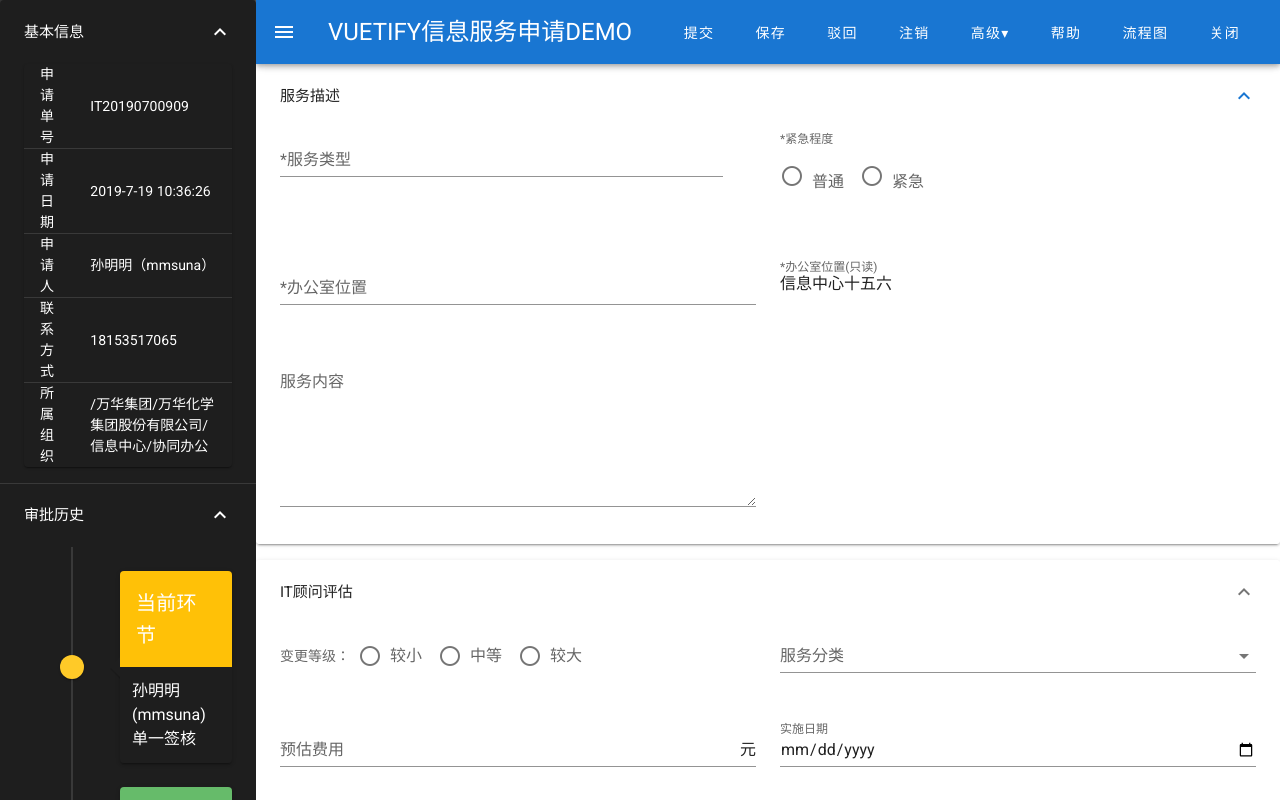
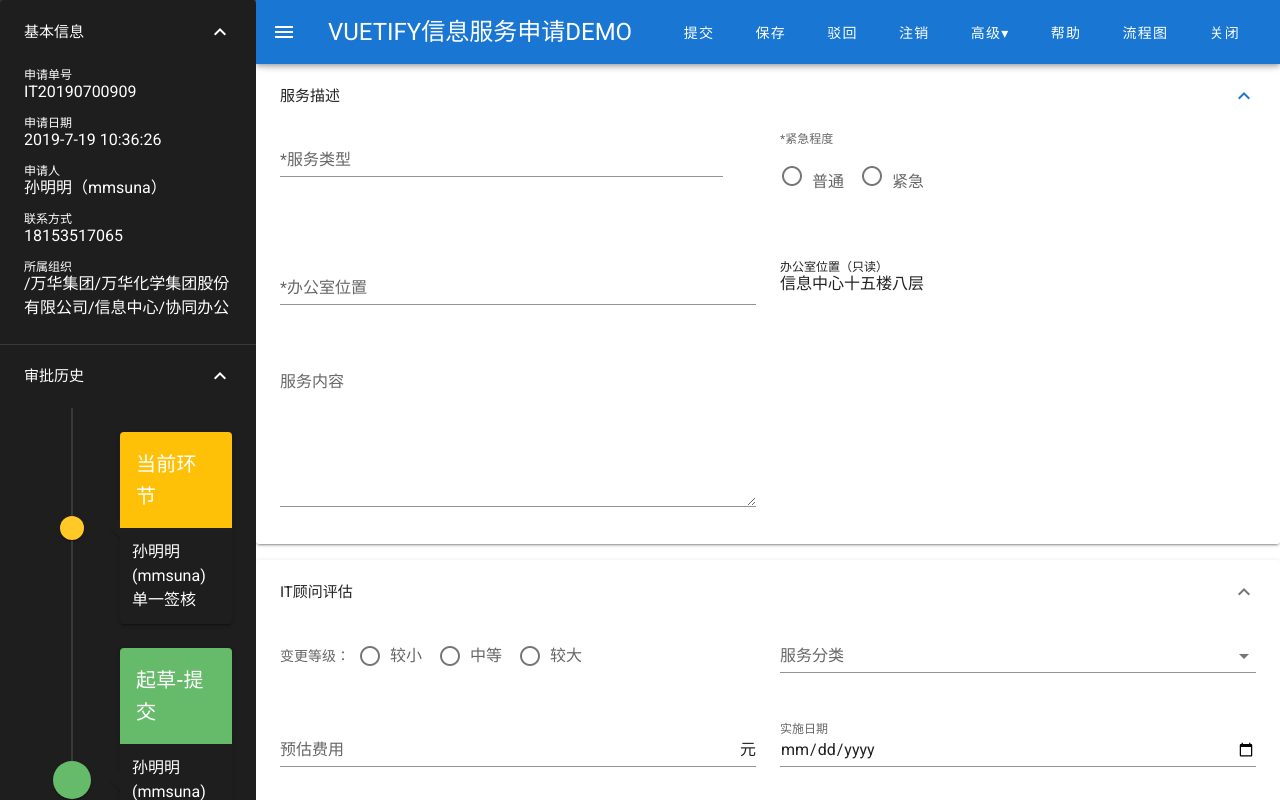
Before and after one commit to ebolavirus/VuetifyDemo, a Vue app: page / in a window 1280 px wide. Shown: the top 800 px of the page. Built offline with nearby package versions, Linux system fonts and the light colour scheme.

Commit message:
sidedrawer logic finished.

```diff
--- a/src/components/HelloWorld.vue
+++ b/src/components/HelloWorld.vue
@@ -12,13 +12,8 @@
           <v-expansion-panel-content>
             <v-layout wrap>
               <v-flex xs12 sm6 md6 lg6>
-                <v-text-field
-                  label="*服务类型"
-                  append-outer-icon="mdi-file-document-box-search"
-                  readonly
-                  @click:append-outer.stop="typeSelect"
-                  v-model="typeValue"
-                ></v-text-field>
+                <v-text-field label="*服务类型" append-outer-icon="mdi-file-document-box-search" readonly
+                  @click:append-outer.stop="typeSelect" v-model="typeValue"></v-text-field>
                 <TypeDialog v-model="typedialog" @dialogSelected="typeDialogSelected" />
               </v-flex>
               <v-flex xs12 sm6 md6 lg6>
@@ -28,7 +23,7 @@
                 <v-text-field label="*办公室位置"></v-text-field>
               </v-flex>
               <v-flex xs12 sm6 md6 lg6>
-                <TextfieldReadonly />
+                <TextfieldReadonly titleValue="办公室位置（只读）" realValue="信息中心十五楼八层" />
               </v-flex>
               <v-flex xs12 sm6 md6 lg6>
                 <v-textarea label="服务内容"></v-textarea>
@@ -52,7 +47,7 @@
                 </v-radio-group>
               </v-flex>
               <v-flex xs12 sm6 md6 lg6>
-                <v-select :items="serviceTypes" label="服务分类" ></v-select>
+                <v-select :items="serviceTypes" label="服务分类"></v-select>
               </v-flex>
               <v-flex xs12 sm6 md6 lg6>
                 <v-text-field label="预估费用" type="number" suffix="元"></v-text-field>
@@ -61,23 +56,13 @@
                 <v-text-field label="实施日期" type="date"></v-text-field>
               </v-flex>
               <v-flex xs12 sm6 md6 lg6>
-                <v-text-field
-                  label="办理人员名称"
-                  append-outer-icon="mdi-file-document-box-search"
-                  readonly
-                  @click:append-outer.stop="dutySelect"
-                  v-model="dutyValue"
-                ></v-text-field>
+                <v-text-field label="办理人员名称" append-outer-icon="mdi-file-document-box-search" readonly
+                  @click:append-outer.stop="dutySelect" v-model="dutyValue"></v-text-field>
                 <HumanDialog v-model="dutydialog" @dialogSelected="dutyDialogSelected" />
               </v-flex>
               <v-flex xs12 sm6 md6 lg6>
-                <v-text-field
-                  label="通知人员"
-                  append-outer-icon="mdi-file-document-box-search"
-                  readonly
-                  @click:append-outer.stop="dutySelect"
-                  v-model="dutyValue"
-                ></v-text-field>
+                <v-text-field label="通知人员" append-outer-icon="mdi-file-document-box-search" readonly
+                  @click:append-outer.stop="dutySelect" v-model="dutyValue"></v-text-field>
                 <HumanDialog v-model="dutydialog" @dialogSelected="dutyDialogSelected" />
               </v-flex>
               <v-flex xs12 sm6 md6 lg6>
@@ -92,16 +77,8 @@
           <v-expansion-panel-content>
             <v-layout wrap>
               <v-flex xs12 sm6 md6 lg6>
-                <v-menu
-                  ref="menu"
-                  v-model="startDateMenu"
-                  :close-on-content-click="false"
-                  :return-value.sync="date1"
-                  transition="scale-transition"
-                  offset-y
-                  full-width
-                  min-width="290px"
-                >
+                <v-menu ref="menu" v-model="startDateMenu" :close-on-content-click="false" :return-value.sync="date1"
+                  transition="scale-transition" offset-y full-width min-width="290px">
                   <template v-slot:activator="{ on }">
                     <v-text-field v-model="date1" label="接收时间" readonly v-on="on"></v-text-field>
                   </template>
@@ -114,16 +91,8 @@
               </v-flex>
               <v-spacer></v-spacer>
               <v-flex xs12 sm6 md6 lg6>
-                <v-menu
-                  ref="menu"
-                  v-model="endDateMenu"
-                  :close-on-content-click="false"
-                  :return-value.sync="date2"
-                  transition="scale-transition"
-                  offset-y
-                  full-width
-                  min-width="290px"
-                >
+                <v-menu ref="menu" v-model="endDateMenu" :close-on-content-click="false" :return-value.sync="date2"
+                  transition="scale-transition" offset-y full-width min-width="290px">
                   <template v-slot:activator="{ on }">
                     <v-text-field v-model="date2" label="接收时间" readonly v-on="on"></v-text-field>
                   </template>
--- a/src/components/Sidedrawer.vue
+++ b/src/components/Sidedrawer.vue
@@ -6,8 +6,9 @@
           基本信息
         </v-expansion-panel-header>
         <v-expansion-panel-content>
-          <v-data-table hide-default-header hide-default-footer :headers="headers" :items="desserts"
-            class="elevation-1"></v-data-table>
+          <TextfieldReadonly v-for="(item, index) in desserts" :key="index" :titleValue="item.name"
+            :realValue="item.calories">
+          </TextfieldReadonly>
         </v-expansion-panel-content>
       </v-expansion-panel>
       <v-expansion-panel>
@@ -66,7 +67,11 @@
 </template>
 
 <script>
+  import TextfieldReadonly from "./TextfieldReadonly";
   export default {
+    components: {
+      TextfieldReadonly
+    },
     model: {
       prop: 'drawerprop',
       event: 'itemChanged'
--- a/src/components/TextfieldReadonly.vue
+++ b/src/components/TextfieldReadonly.vue
@@ -1,19 +1,19 @@
 <template>
-  <div class="v-input v-input--is-label-active v-input--is-dirty theme--light v-text-field v-text-field--is-booted">
+  <div class="v-input v-input--is-label-active v-input--is-dirty v-text-field v-text-field--is-booted">
     <div class="v-input__control">
       <div class="v-input__slot">
-        <div class="v-text-field__slot"><label for="input-81" class="v-label v-label--active theme--light"
-            style="left: 0px; right: auto; position: absolute;">*办公室位置(只读)</label>
+        <div class="v-text-field__slot"><label for="input-81" class="v-label v-label--active"
+            style="left: 0px; right: auto; position: absolute;">{{titleValue}}</label>
           <span id="input-81" type="text">
-            信息中心十五六
+            {{realValue}}
           </span>
         </div>
       </div>
-      <div class="v-text-field__details">
-        <div class="v-messages theme--light">
+      <!-- <div class="v-text-field__details">
+        <div class="v-messages">
           <div class="v-messages__wrapper"></div>
         </div>
-      </div>
+      </div> -->
     </div>
   </div>
 </template>
@@ -21,6 +21,16 @@
 <script>
   export default {
     components: {},
+    props: {
+      titleValue: {
+        type: String,
+        default: ''
+      },
+      realValue: {
+        type: String,
+        default: ''
+      }
+    },
     data: () => ({}),
     methods: {}
   };
--- a/src/components/TopBar.vue
+++ b/src/components/TopBar.vue
@@ -72,8 +72,16 @@
               <v-text-field label="任务类型" value="单一签核"></v-text-field>
             </v-flex>
             <v-flex xs12>
-              <v-data-table :headers="apHeaders" :items="approvers" :items-per-page="5" class="elevation-1"
-                single-select v-model="selectedApprover" item-key="name" show-select></v-data-table>
+              <v-data-table
+                :headers="apHeaders"
+                :items="approvers"
+                :items-per-page="5"
+                class="elevation-1"
+                single-select
+                v-model="selectedApprover"
+                item-key="name"
+                show-select
+              ></v-data-table>
             </v-flex>
           </v-layout>
         </v-card-text>
@@ -89,8 +97,14 @@
         <v-card-title>流程图</v-card-title>
         <v-card-text>
           <v-layout align-center justify-center>
-            <v-img src="../assets/25.jpg" aspect-ratio="1" class="grey lighten-2" max-width="1000" max-height="680"
-              contain></v-img>
+            <v-img
+              src="../assets/25.jpg"
+              aspect-ratio="1"
+              class="grey lighten-2"
+              max-width="1000"
+              max-height="680"
+              contain
+            ></v-img>
           </v-layout>
         </v-card-text>
         <v-card-actions>
@@ -157,34 +171,47 @@
     }
   },
   data: () => ({
-      baritems: [{
-        title: "加签",
-      }, {
-        title: "转办",
-      }, {
-        title: "通知",
-      }],
-      barminiitems: [{
-          title: "提交",
-        }, {
-          title: "驳回",
-        }, {
-          title: "通知",
-        }, {
-          title: "加签",
-        }, {
-          title: "转办",
+    baritems: [
+      {
+        title: "加签"
       },
       {
-          title: "注销",
-        }, {
-          title: "关闭",
-        }, {
-          title: "保存",
-        }, {
-          title: "帮助",
-        }, {
-          title: "流程图",
+        title: "转办"
+      },
+      {
+        title: "通知"
+      }
+    ],
+    barminiitems: [
+      {
+        title: "提交"
+      },
+      {
+        title: "驳回"
+      },
+      {
+        title: "通知"
+      },
+      {
+        title: "加签"
+      },
+      {
+        title: "转办"
+      },
+      {
+        title: "注销"
+      },
+      {
+        title: "关闭"
+      },
+      {
+        title: "保存"
+      },
+      {
+        title: "帮助"
+      },
+      {
+        title: "流程图"
       }
     ],
     dialog2: false,
@@ -194,7 +221,8 @@
     // 驳回对话框开关
     dialog5: false,
     saved: false,
-      apHeaders: [{
+    apHeaders: [
+      {
         text: "名称",
         align: "left",
         sortable: false,
@@ -205,7 +233,8 @@
         value: "dept"
       }
     ],
-      approvers: [{
+    approvers: [
+      {
         name: "何凭",
         dept: "/万华集团/万华化学/信息中心/基础设施"
       },
```
Lines whose indentation alone changed are shown as unchanged.
